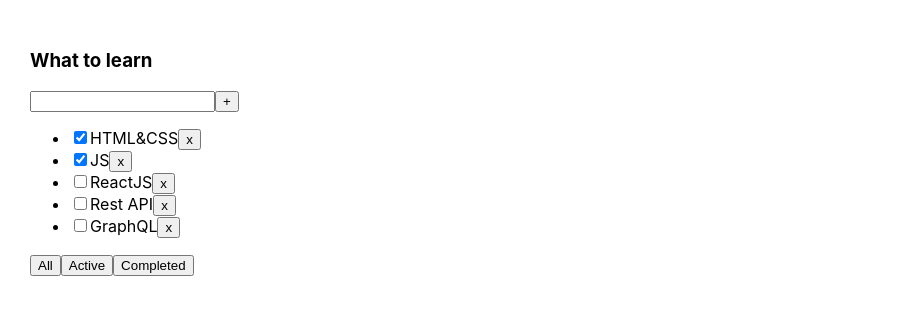
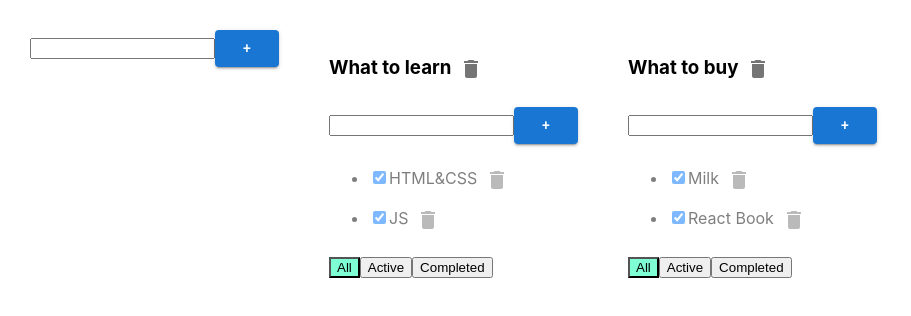
Before and after one commit to AShamshin/Todolist, a React (Create React App) app: page / in a window 1280 px wide. Shown: the top 316 px of the page, without its empty margins (0-911 px from the left). Built offline with nearby package versions, Linux system fonts and the light colour scheme.

Commit message:
Todolist 6

```diff
--- a/package.json
+++ b/package.json
@@ -3,6 +3,11 @@
   "version": "0.1.0",
   "private": true,
   "dependencies": {
+    "@emotion/react": "^11.10.6",
+    "@emotion/styled": "^11.10.6",
+    "@mui/icons-material": "^5.11.11",
+    "@mui/material": "^5.11.13",
+    "@mui/styled-engine-sc": "^5.11.11",
     "@testing-library/jest-dom": "^5.16.5",
     "@testing-library/react": "^13.4.0",
     "@testing-library/user-event": "^13.5.0",
@@ -14,6 +19,7 @@
     "react": "^18.2.0",
     "react-dom": "^18.2.0",
     "react-scripts": "5.0.1",
+    "styled-components": "^5.3.9",
     "typescript": "^4.8.4",
     "uuid": "^9.0.0",
     "web-vitals": "^2.1.4"
--- /dev/null
+++ b/src/AddItemForm.tsx
@@ -0,0 +1,48 @@
+import { Button } from '@mui/material';
+import React, { ChangeEvent, KeyboardEvent, useState } from 'react';
+
+type AddItemFormPropsType = {
+  addItem: (title: string) => void;
+};
+
+export function AddItemForm(props: AddItemFormPropsType) {
+  let [title, setTitle] = useState('');
+  let [error, setError] = useState<string | null>(null);
+
+  const addItem = () => {
+    if (title.trim() !== '') {
+      props.addItem(title);
+      setTitle('');
+    } else {
+      setError('Title is required');
+    }
+  };
+
+  const onChangeHandler = (e: ChangeEvent<HTMLInputElement>) => {
+    setTitle(e.currentTarget.value);
+  };
+
+  const onKeyPressHandler = (e: KeyboardEvent<HTMLInputElement>) => {
+    setError(null);
+    if (e.charCode === 13) {
+      addItem();
+    }
+  };
+
+  return (
+    <div>
+      <input
+        value={title}
+        onChange={onChangeHandler}
+        onKeyPress={onKeyPressHandler}
+        className={error ? 'error' : ''}
+      />
+      {/* <button onClick={addItem}>+</button> */}
+      <Button variant={'contained'} color={'primary'} onClick={addItem}>
+        +
+      </Button>
+
+      {error && <div className='error-message'>{error}</div>}
+    </div>
+  );
+}
--- a/src/App.tsx
+++ b/src/App.tsx
@@ -1,37 +1,153 @@
-import React, { useState } from 'react';
-import { v1 } from 'uuid';
+import React, {useState} from 'react';
 import './App.css';
-import { Todolist } from './Todolist';
+import {TaskType, Todolist} from './Todolist';
+import {v1} from 'uuid';
+import {AddItemForm} from './AddItemForm';
 
-export type FilterValuesType = 'all' | 'active' | 'completed';
+export type FilterValuesType = "all" | "active" | "completed";
+type TodolistType = {
+    id: string
+    title: string
+    filter: FilterValuesType
+}
+
+type TasksStateType = {
+    [key: string]: Array<TaskType>
+}
+
 
 function App() {
-  let [tasks, setTasks] = useState([
-    { id: v1(), title: 'HTML&CSS', isDone: true },
-    { id: v1(), title: 'JS', isDone: true },
-    { id: v1(), title: 'ReactJS', isDone: false },
-    { id: v1(), title: 'Rest API', isDone: false },
-    { id: v1(), title: 'GraphQL', isDone: false },
-  ]);
+    function removeTask(id: string, todolistId: string) {
+        //достанем нужный массив по todolistId:
+        let todolistTasks = tasks[todolistId];
+        // перезапишем в этом объекте массив для нужного тудулиста отфилтрованным массивом:
+        tasks[todolistId] = todolistTasks.filter(t => t.id != id);
+        // засетаем в стейт копию объекта, чтобы React отреагировал перерисовкой
+        setTasks({...tasks});
+    }
 
-  const addTack = (newTitle: string) => {
-    const newTask = { id: v1(), title: newTitle, isDone: false };
-    setTasks([newTask, ...tasks]);
-  };
+    function addTask(title: string, todolistId: string) {
+        let task = {id: v1(), title: title, isDone: false};
+        //достанем нужный массив по todolistId:
+        let todolistTasks = tasks[todolistId];
+        // перезапишем в этом объекте массив для нужного тудулиста копией, добавив в начало новую таску:
+        tasks[todolistId] = [task, ...todolistTasks];
+        // засетаем в стейт копию объекта, чтобы React отреагировал перерисовкой
+        setTasks({...tasks});
+    }
 
-  function removeTask(id: string) {
-    let filteredTasks = tasks.filter((t) => t.id !== id);
-    setTasks(filteredTasks);
+    function changeFilter(value: FilterValuesType, todolistId: string) {
+        let todolist = todolists.find(tl => tl.id === todolistId);
+        if (todolist) {
+            todolist.filter = value;
+            setTodolists([...todolists])
+        }
+    }
+
+    function changeStatus(id: string, isDone: boolean, todolistId: string) {
+        //достанем нужный массив по todolistId:
+        let todolistTasks = tasks[todolistId];
+        // найдём нужную таску:
+        let task = todolistTasks.find(t => t.id === id);
+        //изменим таску, если она нашлась
+        if (task) {
+            task.isDone = isDone;
+            // засетаем в стейт копию объекта, чтобы React отреагировал перерисовкой
+            setTasks({...tasks});
+        }
+    }
+    function changeTaskTitle(id: string, newTitle: string, todolistId: string) {
+        //достанем нужный массив по todolistId:
+        let todolistTasks = tasks[todolistId];
+        // найдём нужную таску:
+        let task = todolistTasks.find(t => t.id === id);
+        //изменим таску, если она нашлась
+        if (task) {
+            task.title = newTitle;
+            // засетаем в стейт копию объекта, чтобы React отреагировал перерисовкой
+            setTasks({...tasks});
+        }
+    }
+
+    function removeTodolist(id: string) {
+        // засунем в стейт список тудулистов, id которых не равны тому, который нужно выкинуть
+        setTodolists(todolists.filter(tl => tl.id != id));
+        // удалим таски для этого тудулиста из второго стейта, где мы храним отдельно таски
+        delete tasks[id]; // удаляем св-во из объекта... значением которого являлся массив тасок
+        // засетаем в стейт копию объекта, чтобы React отреагировал перерисовкой
+        setTasks({...tasks});
+    }
+    function changeTodolistTitle(id: string, title: string) {
+        // найдём нужный todolist
+        const todolist = todolists.find(tl => tl.id === id);
+        if (todolist) {
+            // если нашёлся - изменим ему заголовок
+            todolist.title = title;
+            setTodolists([...todolists]);
+        }
+    }
+
+    let todolistId1 = v1();
+    let todolistId2 = v1();
+
+    let [todolists, setTodolists] = useState<Array<TodolistType>>([
+        {id: todolistId1, title: "What to learn", filter: "all"},
+        {id: todolistId2, title: "What to buy", filter: "all"}
+    ])
+
+    let [tasks, setTasks] = useState<TasksStateType>({
+        [todolistId1]: [
+            {id: v1(), title: "HTML&CSS", isDone: true},
+            {id: v1(), title: "JS", isDone: true}
+        ],
+        [todolistId2]: [
+            {id: v1(), title: "Milk", isDone: true},
+            {id: v1(), title: "React Book", isDone: true}
+        ]
+    });
+
+    function addTodolist(title: string) {
+        let newTodolistId = v1();
+        let newTodolist: TodolistType = {id: newTodolistId, title: title, filter: 'all'};
+        setTodolists([newTodolist, ...todolists]);
+        setTasks({
+            ...tasks,
+            [newTodolistId]: []
+        })
     }
 
     return (
-    <div className='App'>
-      <Todolist
-        title='What to learn'
+        <div className="App">
+            <AddItemForm addItem={addTodolist} />
+            {
+                todolists.map(tl => {
+                    let allTodolistTasks = tasks[tl.id];
+                    let tasksForTodolist = allTodolistTasks;
+
+                    if (tl.filter === "active") {
+                        tasksForTodolist = allTodolistTasks.filter(t => t.isDone === false);
+                    }
+                    if (tl.filter === "completed") {
+                        tasksForTodolist = allTodolistTasks.filter(t => t.isDone === true);
+                    }
+
+                    return <Todolist
+                        key={tl.id}
+                        id={tl.id}
+                        title={tl.title}
+                        tasks={tasksForTodolist}
                         removeTask={removeTask}
-        tasks={tasks}
-        addTack={addTack}
+                        changeFilter={changeFilter}
+                        addTask={addTask}
+                        changeTaskStatus={changeStatus}
+                        filter={tl.filter}
+                        removeTodolist={removeTodolist}
+                        changeTaskTitle={changeTaskTitle}
+                        changeTodolistTitle={changeTodolistTitle}
                     />
+                })
+            }
+
         </div>
     );
 }
--- /dev/null
+++ b/src/EditableSpan.tsx
@@ -0,0 +1,27 @@
+import React, {ChangeEvent, useState} from 'react';
+
+type EditableSpanPropsType = {
+    value: string
+    onChange: (newValue: string) => void
+}
+
+export function EditableSpan(props: EditableSpanPropsType) {
+    let [editMode, setEditMode] = useState(false);
+    let [title, setTitle] = useState(props.value);
+
+    const activateEditMode = () => {
+        setEditMode(true);
+        setTitle(props.value);
+    }
+    const activateViewMode = () => {
+        setEditMode(false);
+        props.onChange(title);
+    }
+    const changeTitle = (e: ChangeEvent<HTMLInputElement>) => {
+        setTitle(e.currentTarget.value)
+    }
+
+    return editMode
+        ? <input value={title} onChange={changeTitle} autoFocus onBlur={activateViewMode}/>
+        : <span onDoubleClick={activateEditMode}>{props.value}</span>
+}
--- a/src/Todolist.tsx
+++ b/src/Todolist.tsx
@@ -1,88 +1,106 @@
-import React, { ChangeEvent, useState, KeyboardEvent } from 'react';
+import React, { ChangeEvent } from 'react';
 import { FilterValuesType } from './App';
+import { AddItemForm } from './AddItemForm';
+import { EditableSpan } from './EditableSpan';
+import { IconButton } from '@mui/material';
+import { Delete } from '@mui/icons-material';
 
-type TaskType = {
+export type TaskType = {
   id: string;
   title: string;
   isDone: boolean;
 };
 
 type PropsType = {
+  id: string;
   title: string;
   tasks: Array<TaskType>;
-  removeTask: (taskId: string) => void;
-  addTack: (newTitle: string) => void;
+  removeTask: (taskId: string, todolistId: string) => void;
+  changeFilter: (value: FilterValuesType, todolistId: string) => void;
+  addTask: (title: string, todolistId: string) => void;
+  changeTaskStatus: (id: string, isDone: boolean, todolistId: string) => void;
+  removeTodolist: (id: string) => void;
+  changeTodolistTitle: (id: string, newTitle: string) => void;
+  filter: FilterValuesType;
+  changeTaskTitle: (
+    taskId: string,
+    newTitle: string,
+    todolistId: string
+  ) => void;
 };
 
 export function Todolist(props: PropsType) {
-  const [newTitle, setNewTitle] = useState('');
-
-  let [filter, setFilter] = useState<FilterValuesType>('all');
-
-  function changeFilter(value: FilterValuesType) {
-    setFilter(value);
-  }
-
-  let tasksForTodolist = props.tasks;
-
-  if (filter === 'active') {
-    tasksForTodolist = props.tasks.filter((t) => t.isDone === false);
-  }
-  if (filter === 'completed') {
-    tasksForTodolist = props.tasks.filter((t) => t.isDone === true);
-  }
-
-  const addTaskHandler = () => {
-    props.addTack(newTitle);
-    setNewTitle('');
+  const addTask = (title: string) => {
+    props.addTask(title, props.id);
   };
 
-  const onChangeHandler = (event: ChangeEvent<HTMLInputElement>) => {
-    setNewTitle(event.currentTarget.value);
+  const removeTodolist = () => {
+    props.removeTodolist(props.id);
+  };
+  const changeTodolistTitle = (title: string) => {
+    props.changeTodolistTitle(props.id, title);
   };
 
-  const onKeyDownHandler = (event: KeyboardEvent<HTMLInputElement>) => {
-    if (event.key === 'Enter') {
-      addTaskHandler();
-    }
-  };
-
-  const tsarChangeFilterHandler = (valueFilter: FilterValuesType) => {
-    changeFilter(valueFilter);
-  };
-  const removeTaskHandler = (tId: string) => {
-    props.removeTask(tId);
-  };
-
-  const mappedTasks = tasksForTodolist.map((t) => {
-    return (
-      <li key={t.id}>
-        <input type='checkbox' checked={t.isDone} />
-        <span>{t.title}</span>
-        <button onClick={() => removeTaskHandler(t.id)}>x</button>
-      </li>
-    );
-  });
+  const onAllClickHandler = () => props.changeFilter('all', props.id);
+  const onActiveClickHandler = () => props.changeFilter('active', props.id);
+  const onCompletedClickHandler = () =>
+    props.changeFilter('completed', props.id);
 
   return (
     <div>
-      <h3>{props.title}</h3>
+      <h3>
+        <EditableSpan value={props.title} onChange={changeTodolistTitle} />
+        {/* <button onClick={removeTodolist}>x</button> */}
+        <IconButton onClick={removeTodolist}>
+          <Delete />
+        </IconButton>
+      </h3>
+      <AddItemForm addItem={addTask} />
+      <ul>
+        {props.tasks.map((t) => {
+          const onClickHandler = () => props.removeTask(t.id, props.id);
+          const onChangeHandler = (e: ChangeEvent<HTMLInputElement>) => {
+            let newIsDoneValue = e.currentTarget.checked;
+            props.changeTaskStatus(t.id, newIsDoneValue, props.id);
+          };
+          const onTitleChangeHandler = (newValue: string) => {
+            props.changeTaskTitle(t.id, newValue, props.id);
+          };
+
+          return (
+            <li key={t.id} className={t.isDone ? 'is-done' : ''}>
+              <input
+                type='checkbox'
+                onChange={onChangeHandler}
+                checked={t.isDone}
+              />
+              <EditableSpan value={t.title} onChange={onTitleChangeHandler} />
+              {/* <button onClick={onClickHandler}>x</button> */}
+
+              <IconButton onClick={onClickHandler}>
+                <Delete />
+              </IconButton>
+            </li>
+          );
+        })}
+      </ul>
       <div>
-        <input
-          onChange={onChangeHandler}
-          value={newTitle}
-          onKeyDown={onKeyDownHandler}
-        />
-        <button onClick={addTaskHandler}>+</button>
-      </div>
-      <ul>{mappedTasks}</ul>
-
-      <div>
-        <button onClick={() => tsarChangeFilterHandler('all')}>All</button>
-        <button onClick={() => tsarChangeFilterHandler('active')}>
+        <button
+          className={props.filter === 'all' ? 'active-filter' : ''}
+          onClick={onAllClickHandler}
+        >
+          All
+        </button>
+        <button
+          className={props.filter === 'active' ? 'active-filter' : ''}
+          onClick={onActiveClickHandler}
+        >
           Active
         </button>
-        <button onClick={() => tsarChangeFilterHandler('completed')}>
+        <button
+          className={props.filter === 'completed' ? 'active-filter' : ''}
+          onClick={onCompletedClickHandler}
+        >
           Completed
         </button>
       </div>
--- a/src/index.tsx
+++ b/src/index.tsx
@@ -4,8 +4,11 @@
 import * as serviceWorker from './serviceWorker';
 import { createRoot } from 'react-dom/client';
 
-const container = document.getElementById('root') as HTMLElement;
+const container  = document.getElementById('root') as HTMLElement
 const root = createRoot(container);
 root.render(<App />);
 
+// If you want your app to work offline and load faster, you can change
+// unregister() to register() below. Note this comes with some pitfalls.
+// Learn more about service workers: https://bit.ly/CRA-PWA
 serviceWorker.unregister();
```
Also changed, not shown: 1 other file (tests, documents, lock files or other folders). Lines whose indentation alone changed are shown as unchanged.
